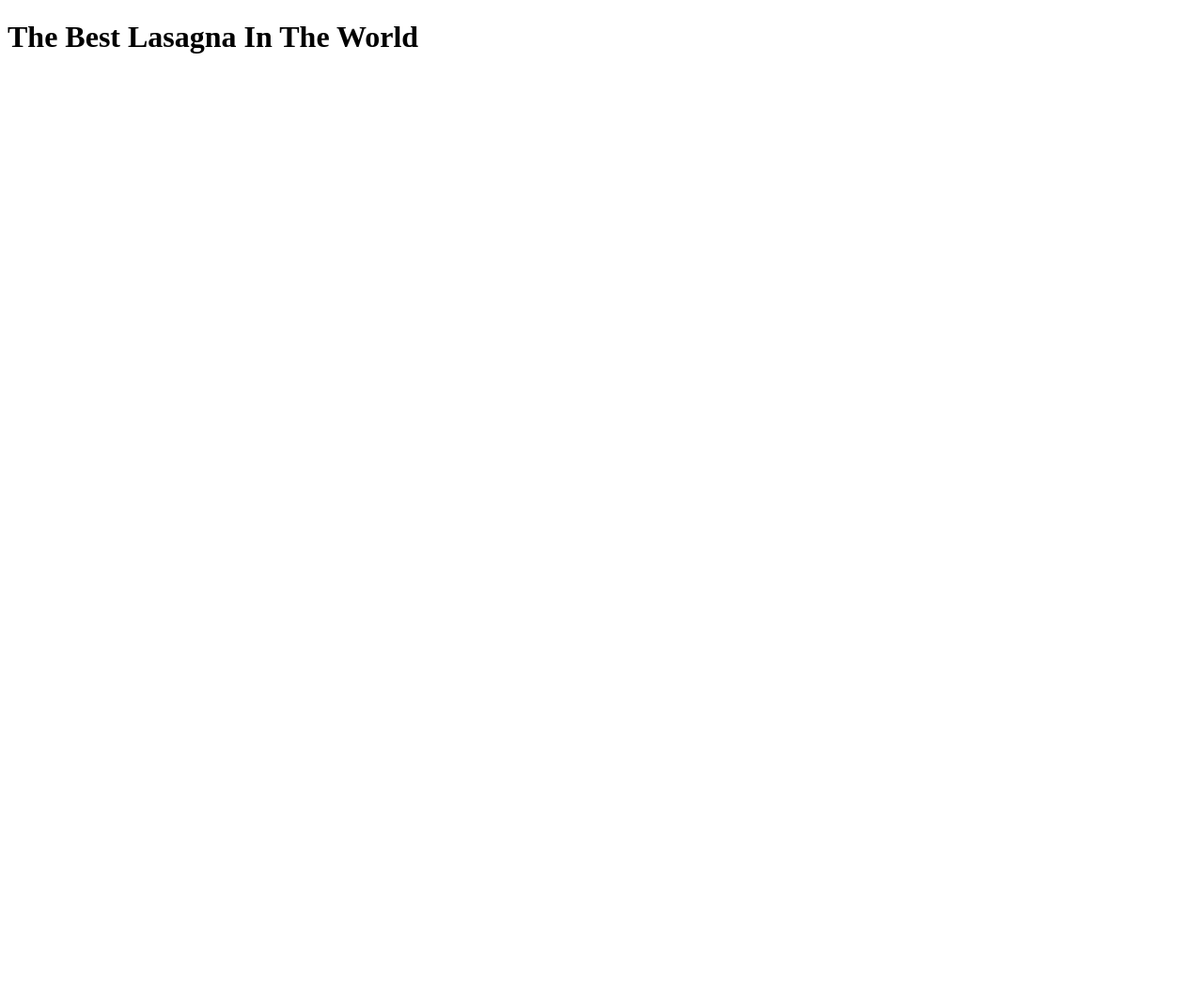
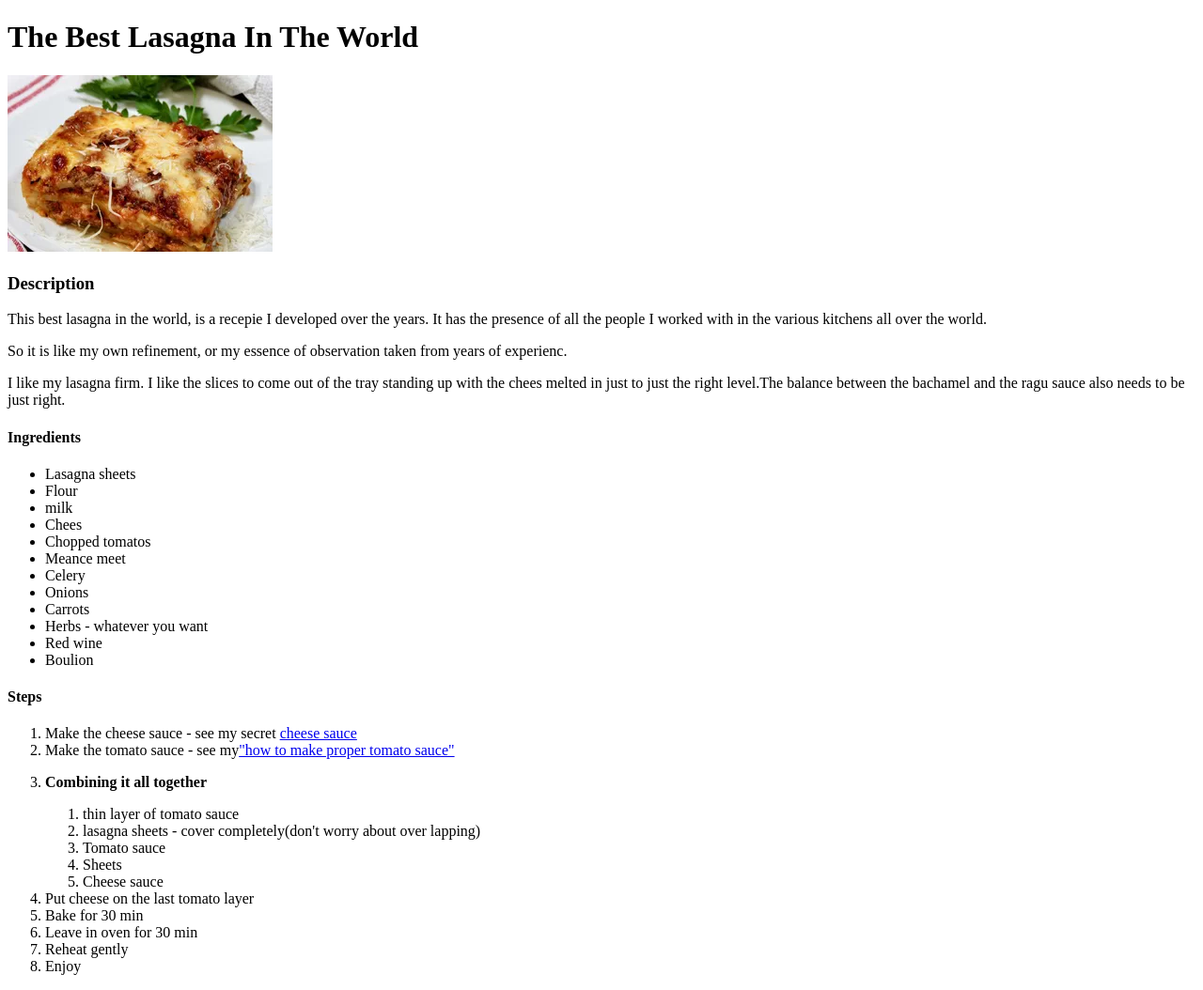
Before and after one commit to wisdomlight/odin-recipes, a plain HTML site: page recipes/lasagna.html in a window 1280 px wide. Shown: the whole page at 94% size. Before the commit the page ends 800 px from the top, so only its background shows below. Drawn offline with Linux system fonts and the light colour scheme.

Commit message:
Created dir images, added images, added three new recipes

```diff
--- a/recipes/lasagna.html
+++ b/recipes/lasagna.html
@@ -7,6 +7,47 @@
 </head>
 <body>
 	<h1>The Best Lasagna In The World</h1>
+	<img src="images/lasagna.webp" alt="home made lasagna">
+	<h3>Description</h3>
+	<p>This best lasagna in the world, is a recepie I developed over the years. It has the presence of all the people I worked with in the various kitchens all over the world.</p>
+	<p>So it is like my own refinement, or my essence of observation taken from years of experienc.</p>
+	<p>I like my lasagna firm. I like the slices to come out of the tray standing up with the chees melted in just to just the right level.The balance between the bachamel and the ragu sauce also needs to be just right.</p>
+	<h4>Ingredients</h4>
+	<ul>
+		<li>Lasagna sheets</li>
+		<li>Flour</li>
+		<li>milk</li>
+		<li>Chees</li>
+		<li>Chopped tomatos</li>
+		<li>Meance meet</li>
+		<li>Celery</li>
+		<li>Onions</li>
+		<li>Carrots</li>
+		<li>Herbs - whatever you want</li>
+		<li>Red wine</li>
+		<li>Boulion</li>
+	</ul>
+	<h4>Steps</h4>
+	<ol>
+		<li>Make the cheese sauce - see my secret <a href="chees-sauce.html">cheese sauce</a></li>
+		<li>Make the tomato sauce - see my<a href="how-to-make-proper-tomato-sauce.html">"how to make proper tomato sauce"</a></li>
+		<li>
+		<p><b>Combining it all together</b></p>
+			<ol>
+				<li>thin layer of tomato sauce</li>
+				<li>lasagna sheets - cover completely(don't worry about over lapping)</li>
+				<li>Tomato sauce</li>
+				<li>Sheets</li>
+				<li>Cheese sauce</li>
+			</ol>
+		</li>
+
+		<li>Put cheese on the last tomato layer</li>
+		<li>Bake for 30 min</li>
+		<li>Leave in oven for 30 min</li>
+		<li>Reheat gently</li>
+		<li>Enjoy</li>
+	</ol>
 
 </body>
 </html>
```
Also changed, not shown: index.html (+11 -0 lines), recipes/cheese-sauce.html (added, +36 -0 lines), recipes/how-to-make-proper-tomato-sauce.html (added, +47 -0 lines), recipes/images/cheese-sauce.webp (added), recipes/images/lasagna.webp (added), recipes/images/tomato-sauce.webp (added).
